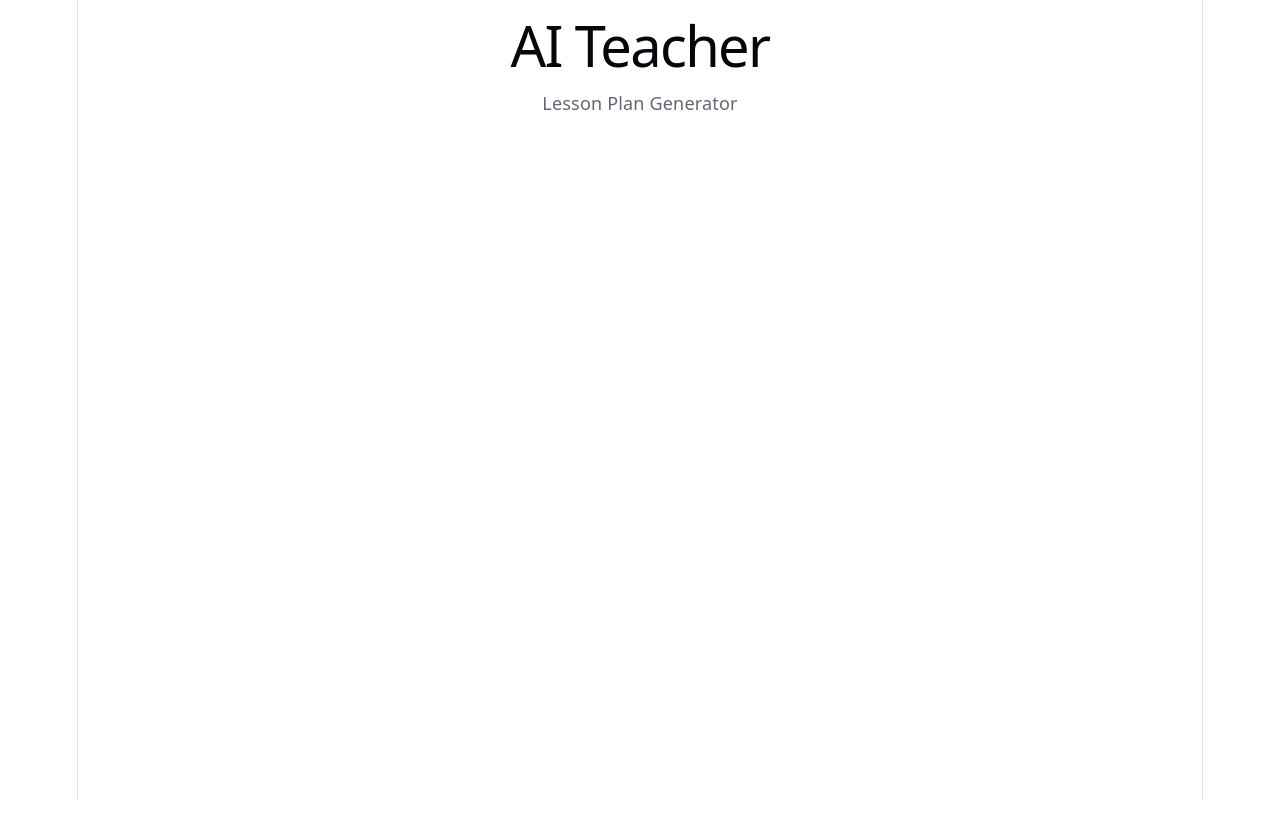
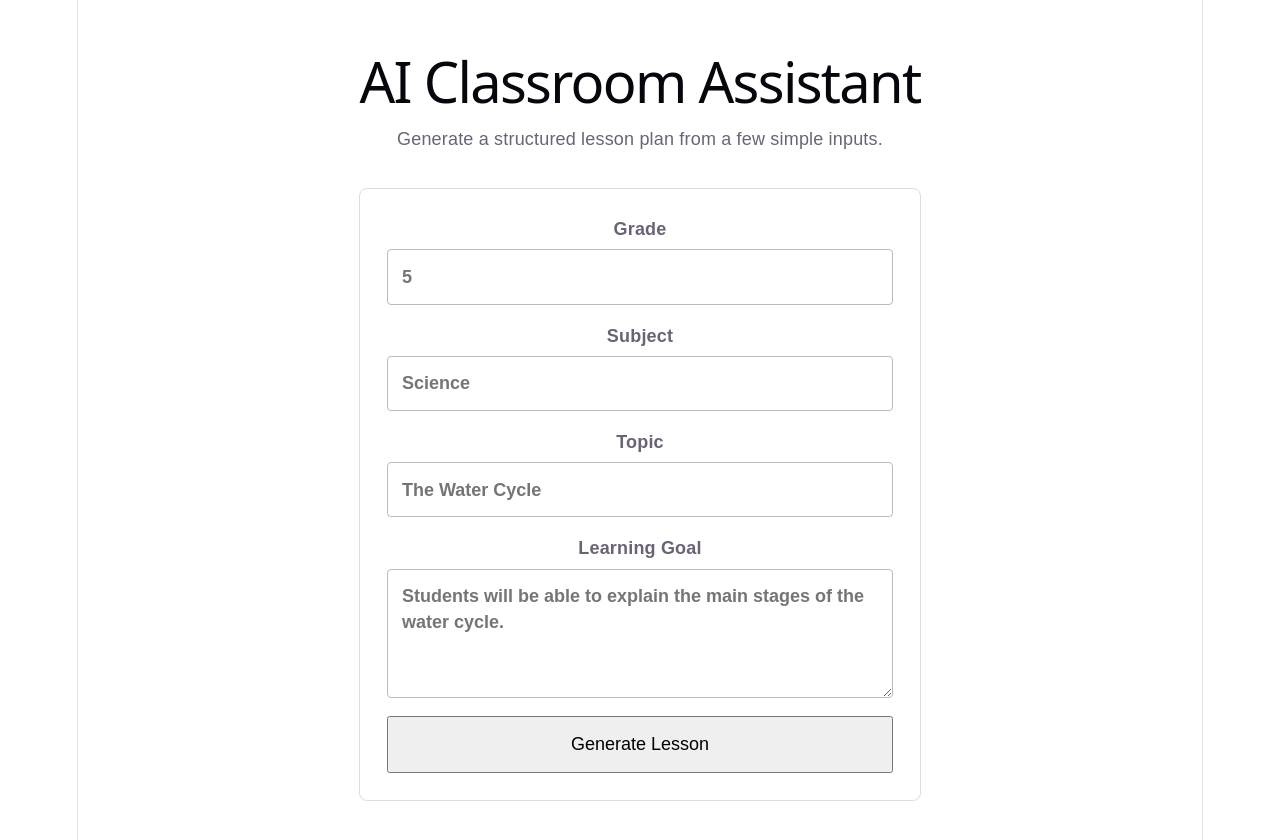
Before and after one commit to anh628/ai-teacher, a React (Vite) app in the folder apps/client/: page / in a window 1280 px wide. Shown: the top 840 px of the page. Before the commit the page ends 800 px from the top, so only its background shows below. Built offline with nearby package versions, Linux system fonts and the light colour scheme.

Commit message:
connect client to server, display generated lesson plan

```diff
--- a/apps/client/src/App.css
+++ b/apps/client/src/App.css
@@ -1,184 +1,73 @@
-.counter {
-  font-size: 16px;
-  padding: 5px 10px;
-  border-radius: 5px;
-  color: var(--accent);
-  background: var(--accent-bg);
-  border: 2px solid transparent;
-  transition: border-color 0.3s;
-  margin-bottom: 24px;
-
-  &:hover {
-    border-color: var(--accent-border);
-  }
-  &:focus-visible {
-    outline: 2px solid var(--accent);
-    outline-offset: 2px;
-  }
+.app {
+  max-width: 800px;
+  margin: 0 auto;
+  padding: 2rem;
+  font-family: Arial, sans-serif;
 }
 
-.hero {
-  position: relative;
-
-  .base,
-  .framework,
-  .vite {
-    inset-inline: 0;
-    margin: 0 auto;
-  }
-
-  .base {
-    width: 170px;
-    position: relative;
-    z-index: 0;
-  }
-
-  .framework,
-  .vite {
-    position: absolute;
-  }
-
-  .framework {
-    z-index: 1;
-    top: 34px;
-    height: 28px;
-    transform: perspective(2000px) rotateZ(300deg) rotateX(44deg) rotateY(39deg)
-      scale(1.4);
-  }
-
-  .vite {
-    z-index: 0;
-    top: 107px;
-    height: 26px;
-    width: auto;
-    transform: perspective(2000px) rotateZ(300deg) rotateX(40deg) rotateY(39deg)
-      scale(0.8);
-  }
+header {
+  margin-bottom: 2rem;
 }
 
-#center {
+.form-section,
+.lesson {
+  padding: 1.5rem;
+  margin-bottom: 2rem;
+  border: 1px solid #ddd;
+  border-radius: 8px;
+}
+
+form {
   display: flex;
   flex-direction: column;
-  gap: 25px;
-  place-content: center;
-  place-items: center;
-  flex-grow: 1;
-
-  @media (max-width: 1024px) {
-    padding: 32px 20px 24px;
-    gap: 18px;
-  }
+  gap: 1rem;
 }
 
-#next-steps {
+label {
   display: flex;
-  border-top: 1px solid var(--border);
-  text-align: left;
-
-  & > div {
-    flex: 1 1 0;
-    padding: 32px;
-    @media (max-width: 1024px) {
-      padding: 24px 20px;
-    }
-  }
-
-  .icon {
-    margin-bottom: 16px;
-    width: 22px;
-    height: 22px;
-  }
-
-  @media (max-width: 1024px) {
-    flex-direction: column;
-    text-align: center;
-  }
+  flex-direction: column;
+  gap: 0.4rem;
+  font-weight: 600;
 }
 
-#docs {
-  border-right: 1px solid var(--border);
+input,
+textarea {
+  padding: 0.75rem;
+  font: inherit;
+  border: 1px solid #bbb;
+  border-radius: 4px;
 
-  @media (max-width: 1024px) {
-    border-right: none;
-    border-bottom: 1px solid var(--border);
-  }
 }
 
-#next-steps ul {
-  list-style: none;
-  padding: 0;
-  display: flex;
-  gap: 8px;
-  margin: 32px 0 0;
-
-  .logo {
-    height: 18px;
-  }
-
-  a {
-    color: var(--text-h);
-    font-size: 16px;
-    border-radius: 6px;
-    background: var(--social-bg);
-    display: flex;
-    padding: 6px 12px;
-    align-items: center;
-    gap: 8px;
-    text-decoration: none;
-    transition: box-shadow 0.3s;
-
-    &:hover {
-      box-shadow: var(--shadow);
-    }
-    .button-icon {
-      height: 18px;
-      width: 18px;
-    }
-  }
-
-  @media (max-width: 1024px) {
-    margin-top: 20px;
-    flex-wrap: wrap;
-    justify-content: center;
-
-    li {
-      flex: 1 1 calc(50% - 8px);
-    }
-
-    a {
-      width: 100%;
-      justify-content: center;
-      box-sizing: border-box;
-    }
-  }
+textarea {
+  min-height: 100px;
+  resize: vertical;
 }
 
-#spacer {
-  height: 88px;
-  border-top: 1px solid var(--border);
-  @media (max-width: 1024px) {
-    height: 48px;
-  }
+button {
+  padding: 0.75rem 1rem;
+  font: inherit;
+  cursor: pointer;
 }
 
-.ticks {
-  position: relative;
-  width: 100%;
+button:disabled {
+  cursor: not-allowed;
+  opacity: 0.6;
+}
 
-  &::before,
-  &::after {
-    content: '';
-    position: absolute;
-    top: -4.5px;
-    border: 5px solid transparent;
-  }
+.lesson h2 {
+  text-align: center;
+}
 
-  &::before {
-    left: 0;
-    border-left-color: var(--border);
-  }
-  &::after {
-    right: 0;
-    border-right-color: var(--border);
-  }
+.lesson h3 {
+  margin-top: 1.5rem;
+  text-align: center;
 }
+
+.lesson {
+  text-align: left;
+}
+
+.error {
+  color: #b00020;
+}
--- a/apps/client/src/App.tsx
+++ b/apps/client/src/App.tsx
@@ -1,19 +1,161 @@
-import type { LessonPlanRequest } from "@ai-teacher/shared";
+import { useState } from "react";
+import type { LessonPlan } from "@ai-teacher/shared";
+import "./App.css";
 
 function App() {
-  const exampleRequest: LessonPlanRequest = {
-    grade: 3,
-    subject: "Science",
-    topic: "The Water Cycle",
-    objective: "Students will explain the main stages of the water cycle.",
-  };
+  const [grade, setGrade] = useState<string>("");
+  const [subject, setSubject] = useState<string>("");
+  const [topic, setTopic] = useState<string>("");
+  const [objective, setObjective] = useState<string>("");
 
-  console.log(exampleRequest);
+  const [lessonPlan, setLessonPlan] = useState<LessonPlan | null>(null);
+  const [loading, setLoading] = useState<boolean>(false);
+  const [error, setError] = useState<string>("");
+
+  async function handleSubmit(event: React.SubmitEvent<HTMLFormElement>) {
+    event.preventDefault();
+
+    setLoading(true);
+    setError("");
+    setLessonPlan(null);
+
+    try {
+      const response = await fetch(
+        "http://localhost:3001/api/lessons/generate",
+        {
+          method: "POST",
+          headers: {
+            "Content-Type": "application/json",
+          },
+          body: JSON.stringify({
+            grade: Number(grade),
+            subject,
+            topic,
+            objective,
+          }),
+        },
+      );
+
+      if (!response.ok) {
+        throw new Error("Failed to generate lesson.");
+      }
+
+      const data: LessonPlan = await response.json();
+      setLessonPlan(data);
+    } catch (err) {
+      setError(
+        "Unable to generate the lesson. Make sure the backend is running.",
+      );
+    } finally {
+      setLoading(false);
+    }
+  }
 
   return (
-    <main>
-      <h1>AI Teacher</h1>
-      <p>Lesson Plan Generator</p>
+    <main className="app">
+      <header>
+        <h1>AI Classroom Assistant</h1>
+        <p>Generate a structured lesson plan from a few simple inputs.</p>
+      </header>
+
+      <section className="form-section">
+        <form onSubmit={handleSubmit}>
+          <label>
+            Grade
+            <input
+              type="number"
+              min="1"
+              max="12"
+              value={grade}
+              onChange={(event) => setGrade(event.target.value)}
+              placeholder="5"
+              required
+            />
+          </label>
+
+          <label>
+            Subject
+            <input
+              type="text"
+              value={subject}
+              onChange={(event) => setSubject(event.target.value)}
+              placeholder="Science"
+              required
+            />
+          </label>
+
+          <label>
+            Topic
+            <input
+              type="text"
+              value={topic}
+              onChange={(event) => setTopic(event.target.value)}
+              placeholder="The Water Cycle"
+              required
+            />
+          </label>
+
+          <label>
+            Learning Goal
+            <textarea
+              value={objective}
+              onChange={(event) => setObjective(event.target.value)}
+              placeholder="Students will be able to explain the main stages of the water cycle."
+              required
+            />
+          </label>
+
+          <button type="submit" disabled={loading}>
+            {loading ? "Generating..." : "Generate Lesson"}
+          </button>
+        </form>
+      </section>
+
+      {error && <p className="error">{error}</p>}
+
+      {lessonPlan && (
+        <section className="lesson">
+          <h2>{lessonPlan.lessonTitle}</h2>
+
+          <p>
+            <strong>Grade:</strong> {lessonPlan.grade}
+          </p>
+
+          <p>
+            <strong>Subject:</strong> {lessonPlan.subject}
+          </p>
+
+          <p>
+            <strong>Topic:</strong> {lessonPlan.topic}
+          </p>
+
+          <h3>Learning Goal</h3>
+          <p>{lessonPlan.objective}</p>
+
+          <h3>Activity</h3>
+          <p>{lessonPlan.activity}</p>
+
+          <h3>Discussion Questions</h3>
+          <ul>
+            {lessonPlan.discussionQuestions.map((question) => (
+              <li key={question}>{question}</li>
+            ))}
+          </ul>
+
+          <h3>Differentiation</h3>
+          <p>
+            <strong>Support:</strong> {lessonPlan.differentiation.support}
+          </p>
+          <p>
+            <strong>Extension:</strong> {lessonPlan.differentiation.extension}
+          </p>
+
+          <h3>Assessment</h3>
+          <p>{lessonPlan.assessment}</p>
+
+          <small>Generated by: {lessonPlan.generatedBy}</small>
+        </section>
+      )}
     </main>
   );
 }
```
